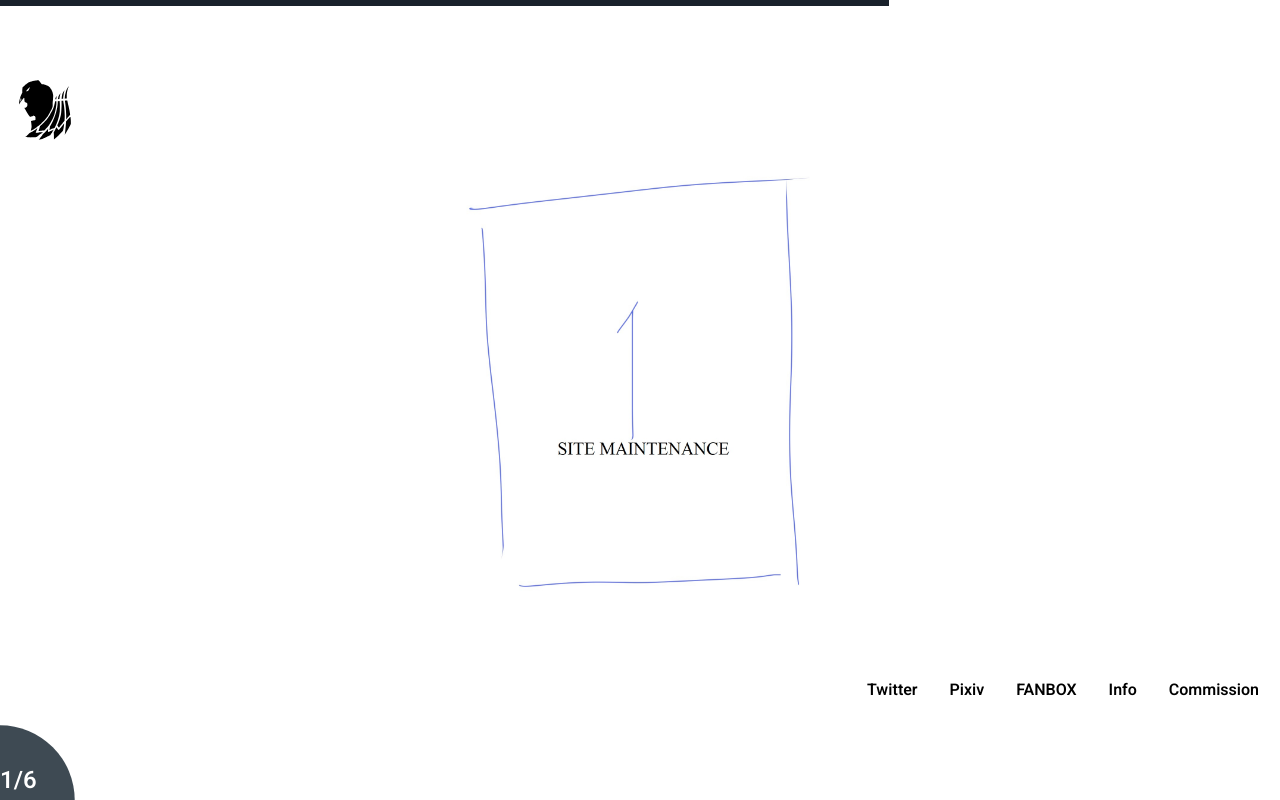
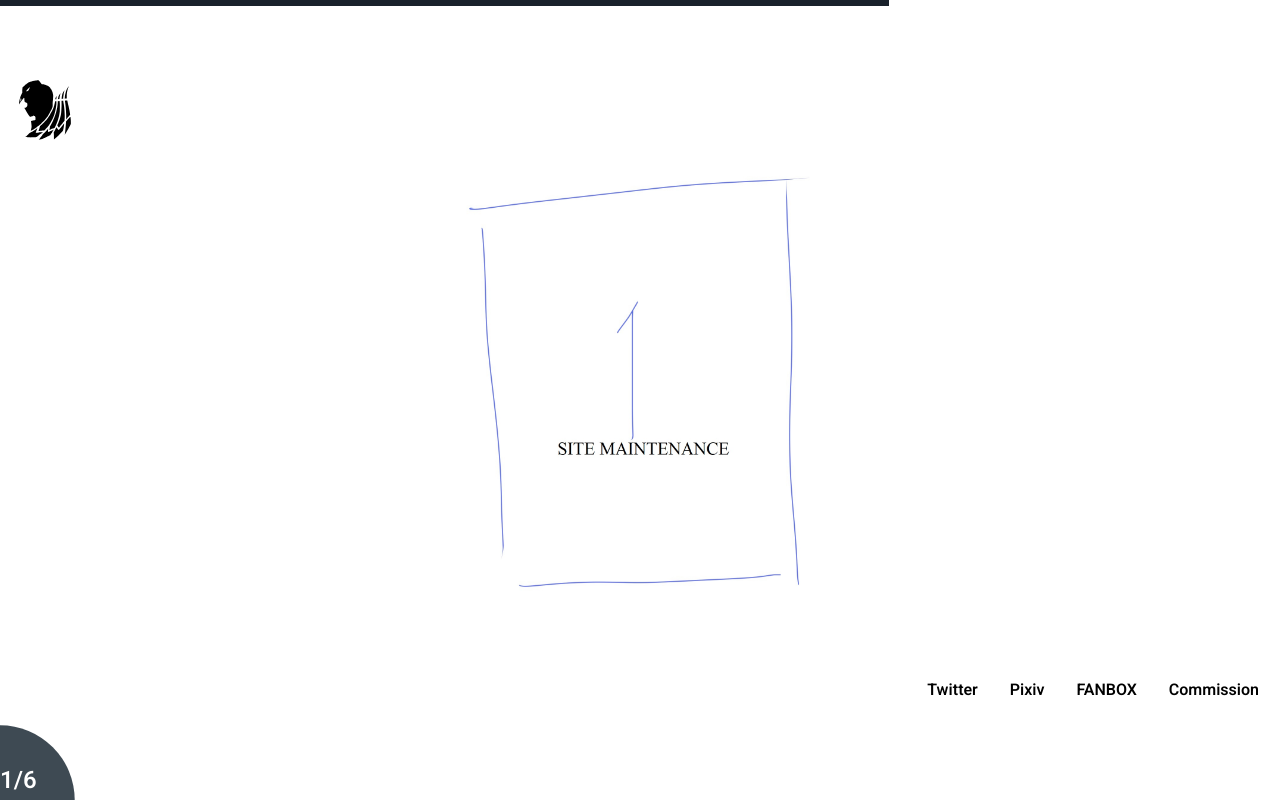
Before and after one commit to arestudios/arestudios.github.io, a plain HTML site: page index.html in a window 1280 px wide. Drawn offline with Linux system fonts and the light colour scheme.

Commit message:
commission info update

```diff
--- a/index.html
+++ b/index.html
@@ -115,8 +115,7 @@ then adjust the codes so that it appears somewhat like below:
             <li><a href="https://twitter.com/ar_e44" target="_blank">Twitter</a></li>
             <li><a href="https://www.pixiv.net/en/users/40067512" target="_blank">Pixiv</a></li>
             <li><a href="https://argusrho.fanbox.cc/" target="_blank">FANBOX</a></li>
-            <li><a href="https://argusrho.mystrikingly.com">Info</a></li>
-            <li><a href="guidelines.html">Commission</a></li>
+            <li><a href="https://argusrho.mystrikingly.com">Commission</a></li>
         </ul>
     </div>
     <script src='script.js'></script>
```
